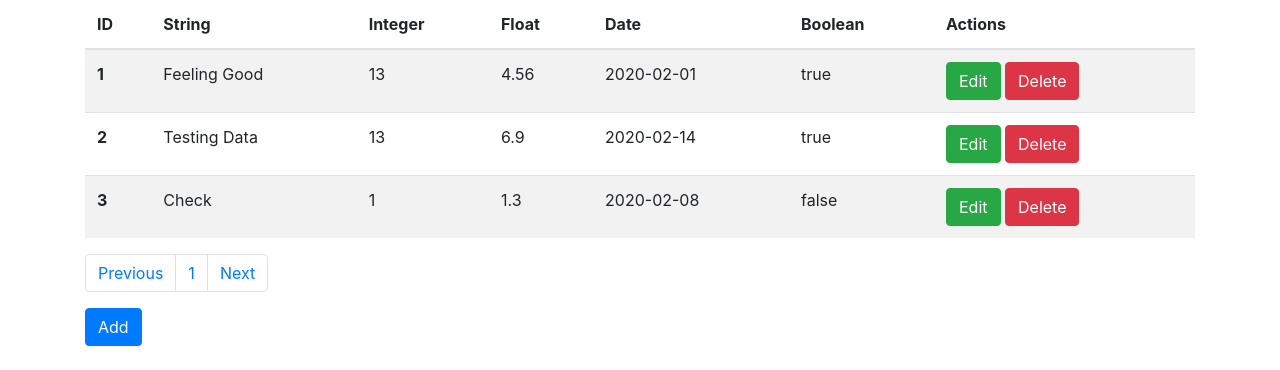
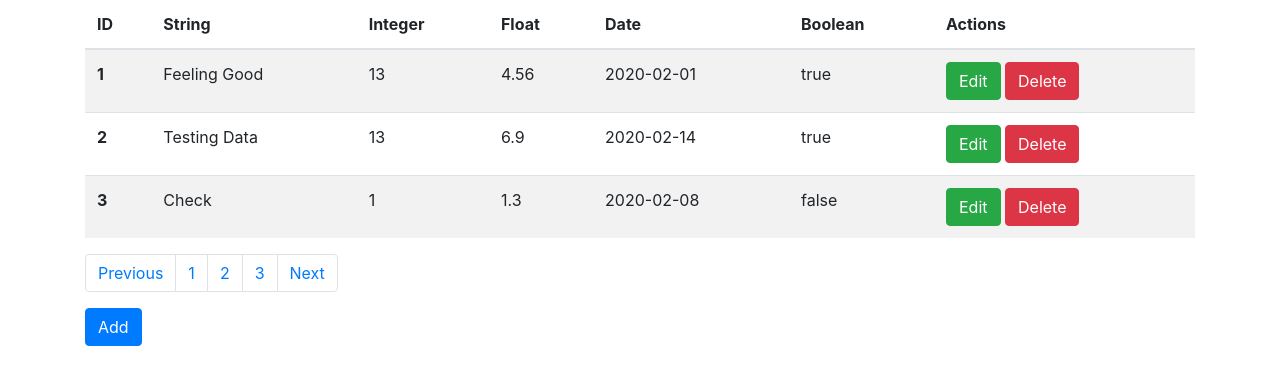
Before and after one commit to mulkyasa/rubicamp-web-challenges, a Node server app: page / in a window 1280 px wide. Shown: the part 564-934 px from the top of the page. Run offline with Node 20, Linux system fonts and the light colour scheme.

Commit message:
challenge 19 done

```diff
--- a/challenge19/views/index.ejs
+++ b/challenge19/views/index.ejs
@@ -152,6 +152,8 @@
                 <ul class="pagination">
                     <li class="page-item"><a class="page-link" href="#">Previous</a></li>
                     <li class="page-item"><a class="page-link" href="#">1</a></li>
+                    <li class="page-item"><a class="page-link" href="#">2</a></li>
+                    <li class="page-item"><a class="page-link" href="#">3</a></li>
                     <li class="page-item"><a class="page-link" href="#">Next</a></li>
                 </ul>
             </nav>
```
